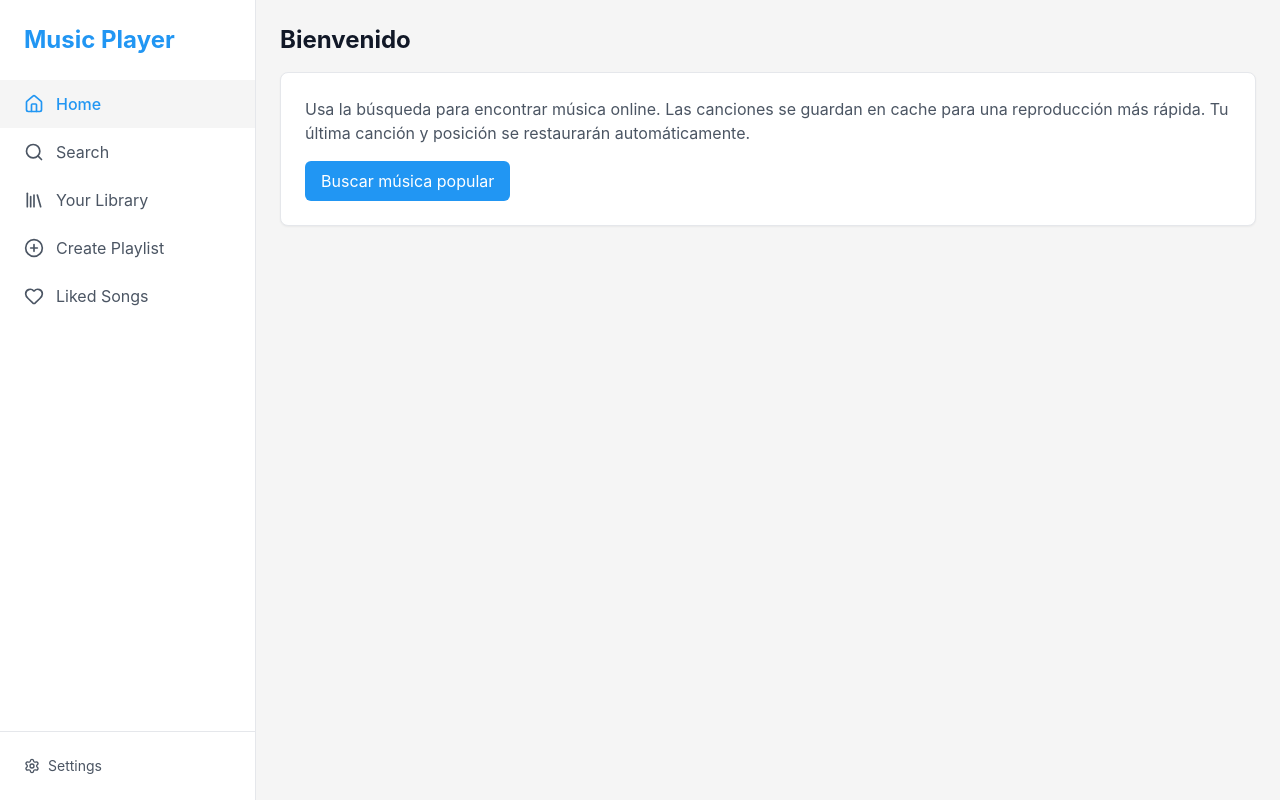
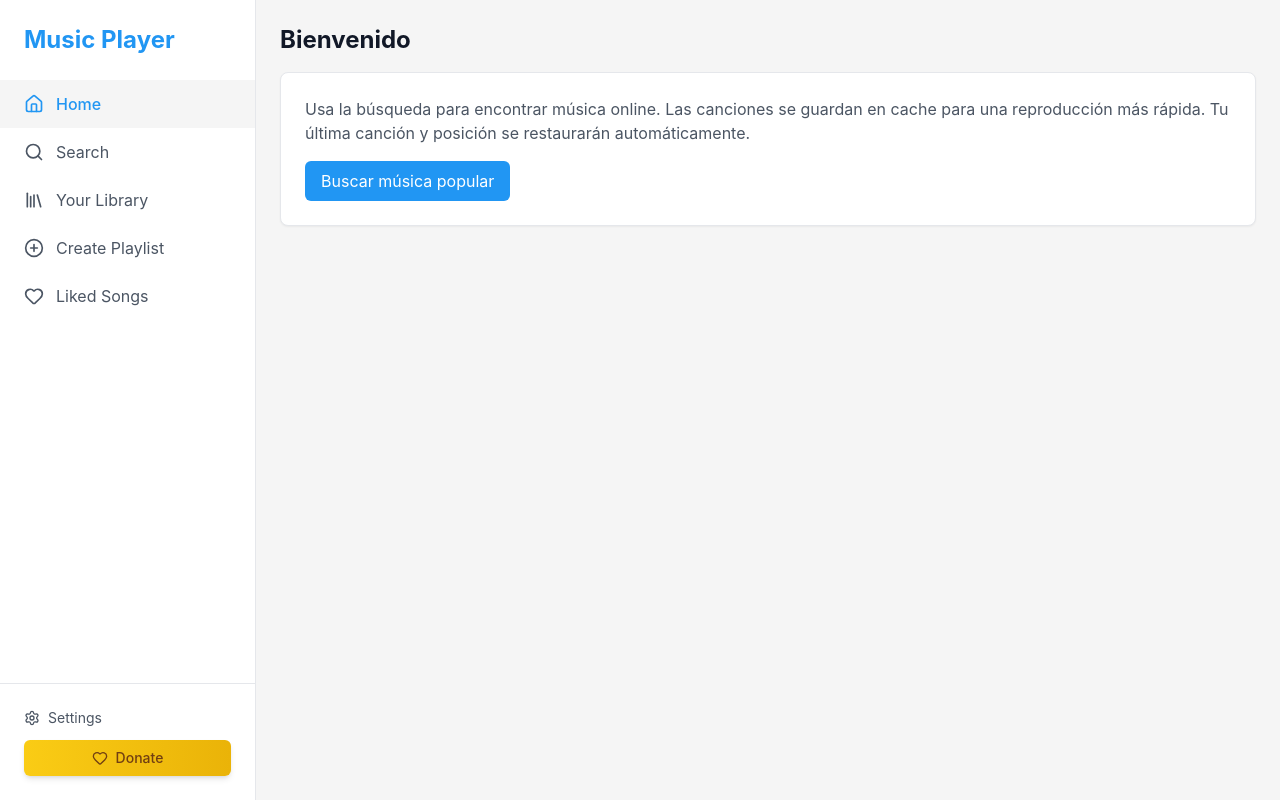
Before and after one commit to aaddrruuss/opentify, a React app: page / in a window 1280 px wide. Built offline with nearby package versions, Linux system fonts and the light colour scheme.

Commit message:
Added doante button

```diff
--- a/src/main/main.ts
+++ b/src/main/main.ts
@@ -1,4 +1,4 @@
-import { app, BrowserWindow, ipcMain, session } from "electron";
+import { app, BrowserWindow, ipcMain, session, shell } from "electron";
 import path from "path";
 import { setupIpcHandlers } from './ipcHandlers';
 import { setupImportManagerHandlers, importManager } from './importManager';
@@ -77,6 +77,18 @@ function createWindow() {
   // Configurar el import manager con la ventana principal
   importManager.setMainWindow(mainWindow);
 
+  // Handler para abrir enlaces externos en el navegador predeterminado
+  ipcMain.handle('open-external-link', async (event, url) => {
+    try {
+      await shell.openExternal(url);
+      console.log(`🔗 Abriendo enlace externo: ${url}`);
+      return { success: true };
+    } catch (error) {
+      console.error('Error abriendo enlace externo:', error);
+      return { success: false, error: typeof error === 'object' && error !== null && 'message' in error ? (error as { message: string }).message : String(error) };
+    }
+  });
+
   // Mostrar ventana solo cuando esté lista
   mainWindow.once('ready-to-show', () => {
     mainWindow?.show();
--- a/src/main/preload.ts
+++ b/src/main/preload.ts
@@ -10,6 +10,9 @@ try {
     },
     removeListener: (channel: string, listener: (...args: any[]) => void) => {
       ipcRenderer.removeListener(channel, listener);
+    },
+    invoke: (channel: string, ...args: any[]) => {
+      return ipcRenderer.invoke(channel, ...args);
     },
   });
 
--- a/src/renderer/components/Sidebar.tsx
+++ b/src/renderer/components/Sidebar.tsx
@@ -7,6 +7,7 @@ import {
   HeartIcon,
   Download,
   Settings as SettingsIcon,
+  Heart,
 } from 'lucide-react'
 import { ImportManagerPopup } from './ImportManagerPopup';
 
@@ -124,13 +125,30 @@ export function Sidebar({
       )}
 
       {/* Settings Button */}
-      <div className="p-6 border-t border-gray-200 dark:border-gray-700">
+      <div className="p-6 border-t border-gray-200 dark:border-gray-700 space-y-3">
         <button
           onClick={() => setCurrentView('settings')}
           className={`flex items-center w-full text-sm transition-colors ${currentView === 'settings' ? 'text-[#2196F3] font-medium' : 'text-gray-600 dark:text-gray-300 hover:text-[#2196F3] dark:hover:text-[#2196F3]'}`}
         >
           <SettingsIcon className="w-4 h-4 mr-2" />
           Settings
+        </button>
+
+        {/* Donation Button */}
+        <button
+          onClick={async () => {
+            try {
+              if (window.electronAPI?.invoke) {
+                await window.electronAPI.invoke('open-external-link', 'https://paypal.me/adrus11');
+              }
+            } catch (error) {
+              console.error('Error opening donation link:', error);
+            }
+          }}
+          className="w-full flex items-center justify-center gap-2 px-3 py-2 bg-gradient-to-r from-yellow-400 to-yellow-500 text-yellow-900 rounded-md hover:from-yellow-500 hover:to-yellow-600 transition-all duration-200 font-medium text-sm shadow-md hover:shadow-lg transform hover:scale-105"
+        >
+          <Heart className="h-4 w-4" />
+          Donate
         </button>
       </div>
 
--- a/src/renderer/types/index.ts
+++ b/src/renderer/types/index.ts
@@ -105,6 +105,7 @@ declare global {
     electronAPI?: {
       on: (channel: string, listener: (...args: any[]) => void) => void;
       removeListener: (channel: string, listener: (...args: any[]) => void) => void;
+      invoke: (channel: string, ...args: any[]) => Promise<any>;
       // NUEVO: Soporte para eventos de compresión
       send?: (channel: string, ...args: any[]) => void;
     };
```
